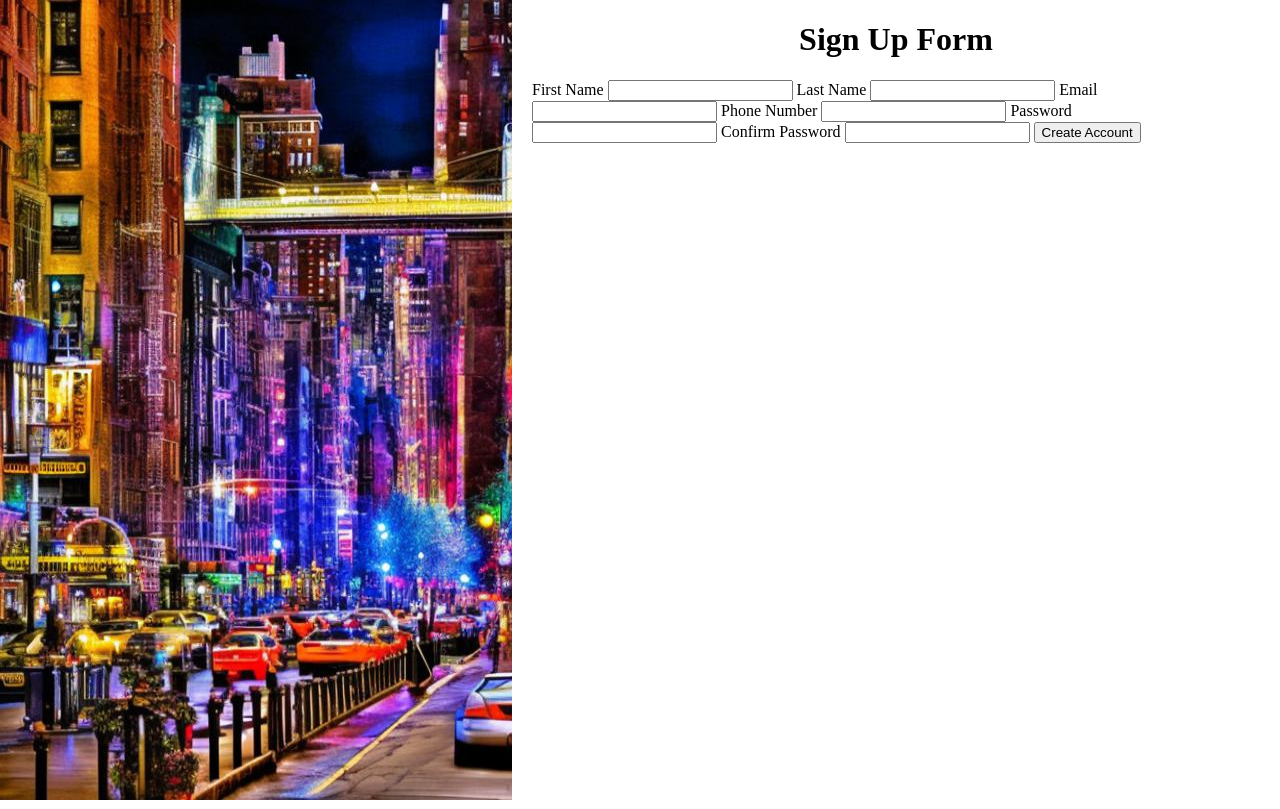
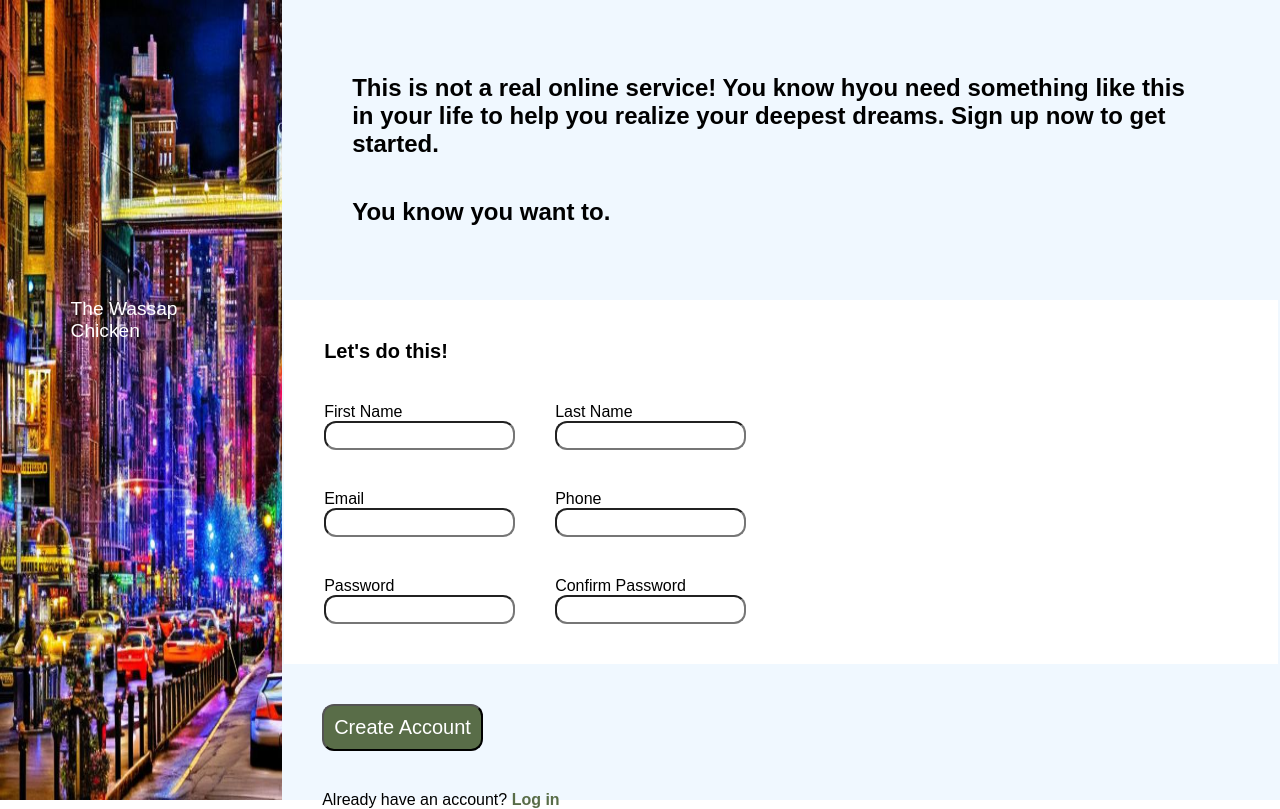
Before and after one commit to wassup-chicken/sign_up_form, a plain HTML site: page index.html in a window 1280 px wide. Drawn offline with Linux system fonts and the light colour scheme.

Commit message:
update to styling and html

```diff
--- a/index.html
+++ b/index.html
@@ -9,26 +9,61 @@
 </head>
 <body>
     <div class="container">
-    <img src="./images/background.png" />
+    <div class="left">
+        <img src="./images/background.png" />
+        <div class="centered">The Wassap Chicken</div>
+    </div>
+
     <div class="right">
-    <h1>Sign Up Form</h1>
-
-    <form>
-        <label>First Name</label>
-        <input >
-        <label>Last Name</label>
-        <input >
-        <label>Email</label>
-        <input >
-        <label>Phone Number</label>
-        <input >
-        <label>Password</label>
-        <input >
-        <label>Confirm Password</label>
-        <input >
-        <button>Create Account</button>
+        <div class="header">
+            <div>
+            <h2>This is not a real online service! You know hyou need something like this in your life to help you realize your deepest dreams. Sign up now to get started.</h2>
+            </div>
+            <div>
+            <h2>You know you want to.</h2>
+            </div>
+        </div>
+        <div class="forms">
+    <form action="#" method="#" >
+        <fieldset>
+            <p>Let's do this!</p>
+            <section>
+                <div>
+                <label for="first_name">First Name</label>
+                <input type="text" id="first_name" name="first_name" required>
+                </div>
+                <div>
+                <label for="last_name">Last Name</label>
+                <input type="text" id="last_name" name="last_name" required>
+                </div>
+            </section>
+            <section>
+                <div>
+                <label for="email">Email</label>
+                <input type="email" id="email" name="email" required>
+                </div>
+                <div>
+                <label for="phone">Phone</label>
+                <input type="text" id="phone" name="phone" required>
+                </div>
+            </section>
+            <section>
+                <div>
+                <label for="password">Password</label>
+                <input type="password" id="password" name="password" minlength="10" required>
+                </div>
+                <div>
+                <label for="cf_pw">Confirm Password</label>
+                <input type="password" id="cf_pw" name="cf_pw" minlength="10" required>
+                </div>
+            </section>
+        </fieldset>
+            <button type="submit">Create Account</button>
     </form>
+        <div class="login">Already have an account? <a href="#">Log in</a></div>
+    </div>
+    </div>
 </div>
-</div>
+<script src="./scripts/script.js"></script>
 </body>
 </html>
--- a/style.css
+++ b/style.css
@@ -2,26 +2,90 @@
 body, html {
     height: 100%;
     margin: 0;
+    font-family: sans-serif;
 }
 
 .container {
     display: flex;
+    flex-direction: row;
     height: 100%;
 }
 
-img {
-    height: 100%;
-    width: 40%;
-}
-
-h1 {
-    text-align: center;
+.left {
+    position: relative;
 }
 
 .right {
-    display: block
+    background-color: aliceblue;
 }
 
-form {
+.centered {
+    font-size: 1.5vw;
+    color: white;
+    position: absolute;
+    top: 40%;
+    left: 50%;
+    transform: translate(-50%, -50%);
+  }
+
+img {
+    height: 100%;
+    max-width: 100%;
+}
+
+.header {
+    padding: 50px;
+    margin: 20px;
+    height: 20%;
+    display: flex;
+    flex-direction: column;
+    justify-content: center;
+}
+
+fieldset, legend {
+    background-color: white;
+    border: none;
+    padding: 20px;
+}
+
+form p {
+    margin: 20px;
+    font-size: 20px;
+    font-weight: bold;
+}
+
+section {
+    display: flex;
+}
+
+section div {
     margin: 20px;
 }
+
+input, label {
+    display: block;
+}
+
+input {
+    border-radius: 12px;
+    padding: 5px;
+}
+
+button {
+    background-color: #596d48;
+    color: white;
+    margin: 40px;
+    padding: 10px;
+    font-size: 20px;
+    border-radius: 12px;
+}
+
+.login {
+    margin-left: 40px;
+}
+
+a {
+    color: #596d48;
+    text-decoration: none;
+    font-weight: bold;
+}
```
Also changed, not shown: images/odin-lined.png (added), scripts/script.js (added).
